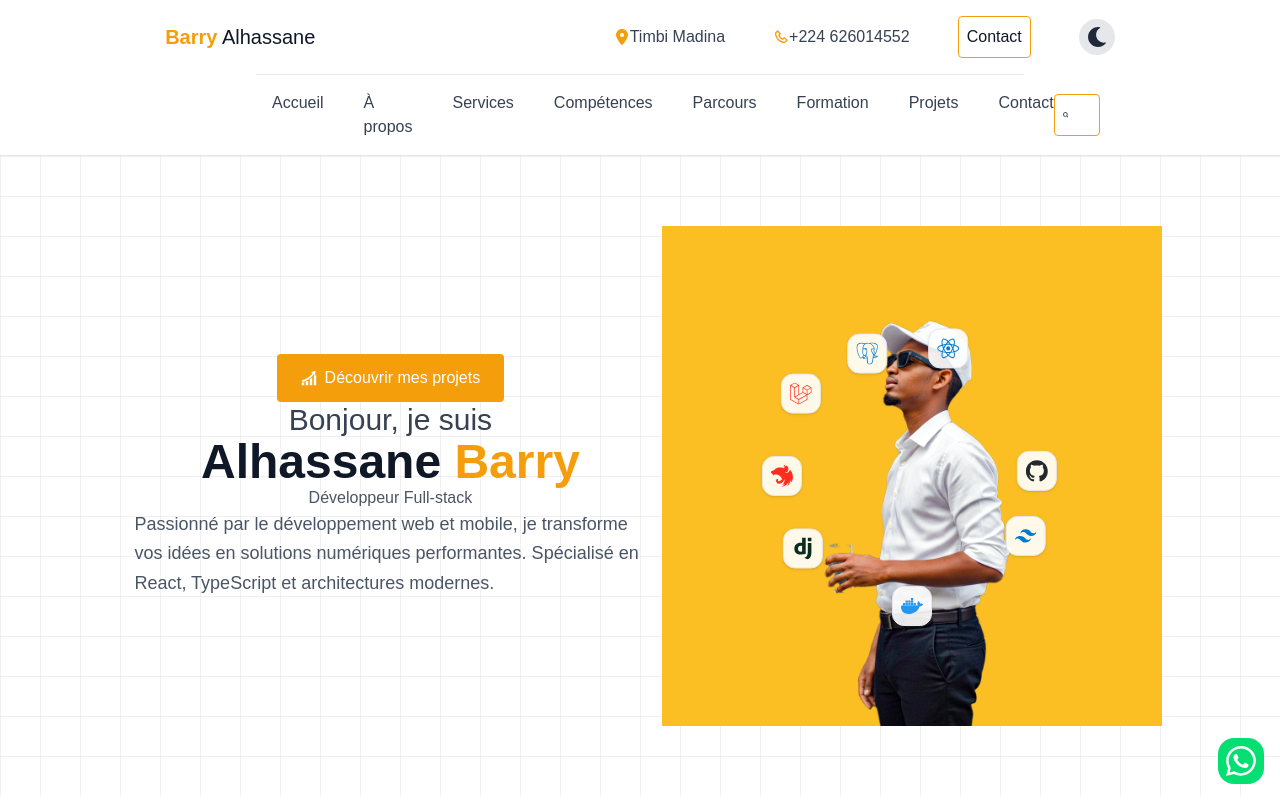
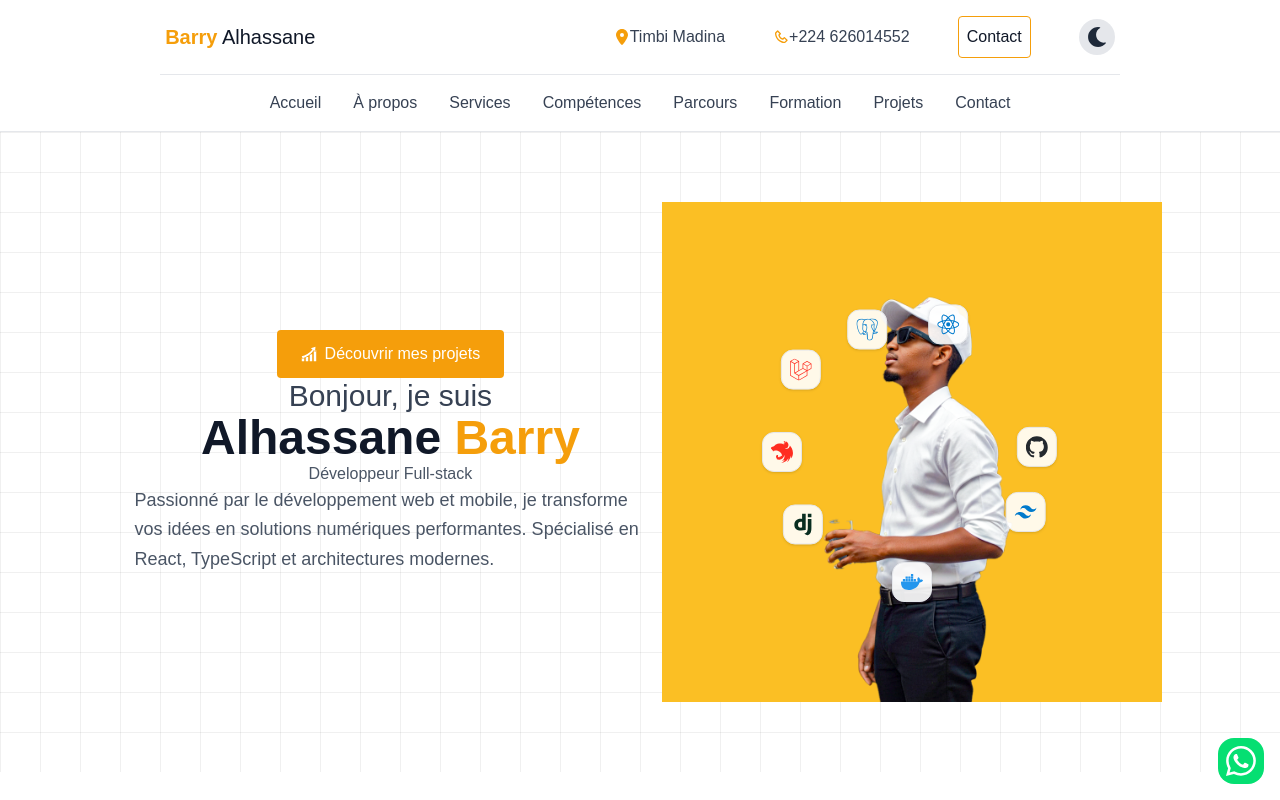
Before and after one commit to Legrandde/Barry, a React (Vite) app: page / in a window 1280 px wide. Shown: the top 800 px of the page. Built offline with nearby package versions, Linux system fonts and the light colour scheme; a web font is replaced by a local one.

Commit message:
rectification du placement des elements

```diff
--- a/src/component/Formation.tsx
+++ b/src/component/Formation.tsx
@@ -19,7 +19,7 @@ const educations: Education[] = [
     institution: 'Univers Professionnel de Dakar (Unipro)',
     period: '2024 - 2026',
     description: 'Formation complète en informatique avec focus sur la programmation et les systèmes d\'information et réseaux informatique.',
-    achievements: []
+    achievements: ['Mention Excellente']
   },
   {
     id: '1',
@@ -100,14 +100,14 @@ export default function Formation() {
           initial="hidden"
           whileInView="visible"
           viewport={{ once: true }}
-          className="grid grid-cols-1 md:grid-cols-2 lg:grid-cols-3 gap-6"
+          className="flex flex-wrap justify-center gap-6"
         >
           {educations.map((edu) => (
             <motion.div
               key={edu.id}
               variants={itemVariants}
               whileHover="hover"
-              className={`relative overflow-hidden rounded transition-all duration-300 ${
+              className={`relative overflow-hidden rounded transition-all duration-300 w-full md:w-[calc(50%-12px)] lg:w-[400px] ${
                 theme === 'dark'
                   ? 'bg-gray-800/50 border border-gray-700/50 hover:border-amber-500/50'
                   : 'bg-white border border-gray-200 hover:border-amber-300'
--- a/src/component/Header.tsx
+++ b/src/component/Header.tsx
@@ -66,13 +66,13 @@ export default function Header(){
                     </div>
                 </div>
 
-                <div className={`${menuDisplay? "flex flex-col": "hidden"} md:flex md:flex-row p-4 items-center justify-between md:w-[60%] m-auto border-t ${
+                <div className={`${menuDisplay? "flex flex-col": "hidden"} md:flex md:flex-row md:flex-wrap p-4 items-center justify-center gap-x-8 gap-y-2 md:w-[90%] lg:w-[75%] m-auto border-t ${
                     theme === 'dark' ? 'border-gray-800' : 'border-gray-200'
                 }`}>
-                    <div className="flex flex-col md:flex-row gap-10">
+                    <div className="flex flex-col md:flex-row md:flex-wrap items-center justify-center gap-4 md:gap-8">
                         <a
                             href="#accueil"
-                            className={`hover:text-amber-500 transition-colors ${
+                            className={`whitespace-nowrap hover:text-amber-500 transition-colors ${
                                 theme === 'dark' ? 'text-gray-300' : 'text-gray-700'
                             }`}
                         >
@@ -80,7 +80,7 @@ export default function Header(){
                         </a>
                         <a
                             href="#about"
-                            className={`hover:text-amber-500 transition-colors ${
+                            className={`whitespace-nowrap hover:text-amber-500 transition-colors ${
                                 theme === 'dark' ? 'text-gray-300' : 'text-gray-700'
                             }`}
                         >
@@ -88,7 +88,7 @@ export default function Header(){
                         </a>
                         <a
                             href="#services"
-                            className={`hover:text-amber-500 transition-colors ${
+                            className={`whitespace-nowrap hover:text-amber-500 transition-colors ${
                                 theme === 'dark' ? 'text-gray-300' : 'text-gray-700'
                             }`}
                         >
@@ -96,7 +96,7 @@ export default function Header(){
                         </a>
                         <a
                             href="#skills"
-                            className={`hover:text-amber-500 transition-colors ${
+                            className={`whitespace-nowrap hover:text-amber-500 transition-colors ${
                                 theme === 'dark' ? 'text-gray-300' : 'text-gray-700'
                             }`}
                         >
@@ -104,7 +104,7 @@ export default function Header(){
                         </a>
                         <a
                             href="#parcours"
-                            className={`hover:text-amber-500 transition-colors ${
+                            className={`whitespace-nowrap hover:text-amber-500 transition-colors ${
                                 theme === 'dark' ? 'text-gray-300' : 'text-gray-700'
                             }`}
                         >
@@ -112,7 +112,7 @@ export default function Header(){
                         </a>
                         <a
                             href="#formation"
-                            className={`hover:text-amber-500 transition-colors ${
+                            className={`whitespace-nowrap hover:text-amber-500 transition-colors ${
                                 theme === 'dark' ? 'text-gray-300' : 'text-gray-700'
                             }`}
                         >
@@ -120,7 +120,7 @@ export default function Header(){
                         </a>
                         <a
                             href="#projets"
-                            className={`hover:text-amber-500 transition-colors ${
+                            className={`whitespace-nowrap hover:text-amber-500 transition-colors ${
                                 theme === 'dark' ? 'text-gray-300' : 'text-gray-700'
                             }`}
                         >
@@ -128,29 +128,14 @@ export default function Header(){
                         </a>
                         <a
                             href="#contact"
-                            className={`hover:text-amber-500 transition-colors ${
+                            className={`whitespace-nowrap hover:text-amber-500 transition-colors ${
                                 theme === 'dark' ? 'text-gray-300' : 'text-gray-700'
                             }`}
                         >
                             Contact
                         </a>
                     </div>
-                    <div className={`flex rounded border p-2 border-amber-500 items-center justify-center w-full md:w-64 gap-3 ${
-                        theme === 'dark' ? 'bg-gray-800' : 'bg-white'
-                    }`}>
-                        <FaSearch className={theme === 'dark' ? 'text-gray-400' : 'text-gray-600'} />
-                        <input
-                            type="search"
-                            className={`outline-none w-full ${
-                                theme === 'dark'
-                                    ? 'bg-gray-800 text-white placeholder-gray-500'
-                                    : 'bg-white text-gray-900'
-                            }`}
-                            name=""
-                            id=""
-                            placeholder="Chercher..."
-                        />
-                    </div>
+
                 </div>
             </header>
     )
--- a/src/component/ProjectsSection.tsx
+++ b/src/component/ProjectsSection.tsx
@@ -24,7 +24,7 @@ export default function ProjectsSection({ projects, onProjectClick }: ProjectsSe
     const { theme } = useTheme();
 
     return (
-        <div className={`flex md:flex-col w-full flex-col md:mt-80 p-6 ${
+        <div className={`flex md:flex-col w-full flex-col  p-6 ${
             theme === 'dark' ? 'bg-gray-900' : 'bg-transparent'
         }`} id="projets">
             <div className="text-center mb-12">
```
